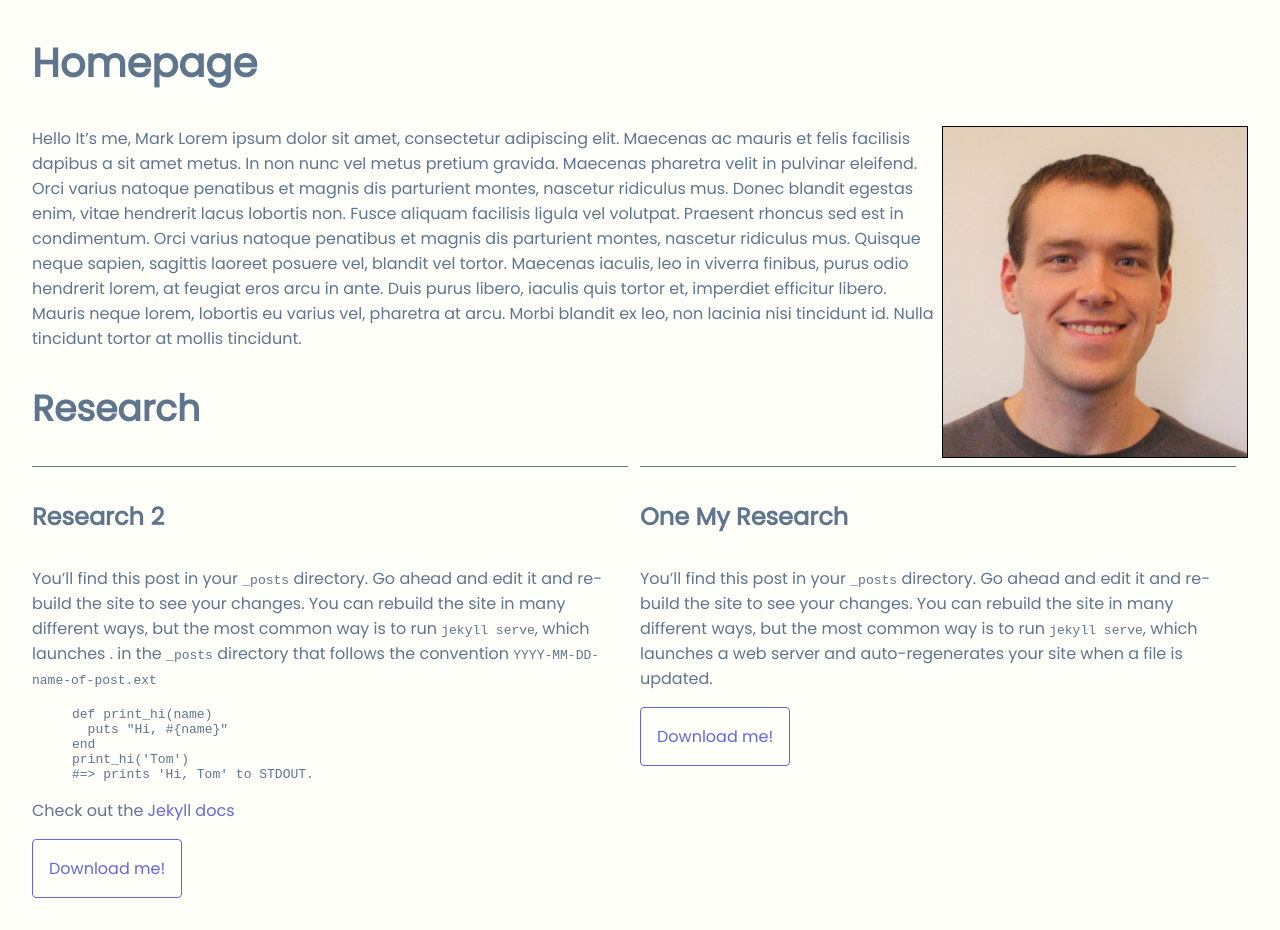
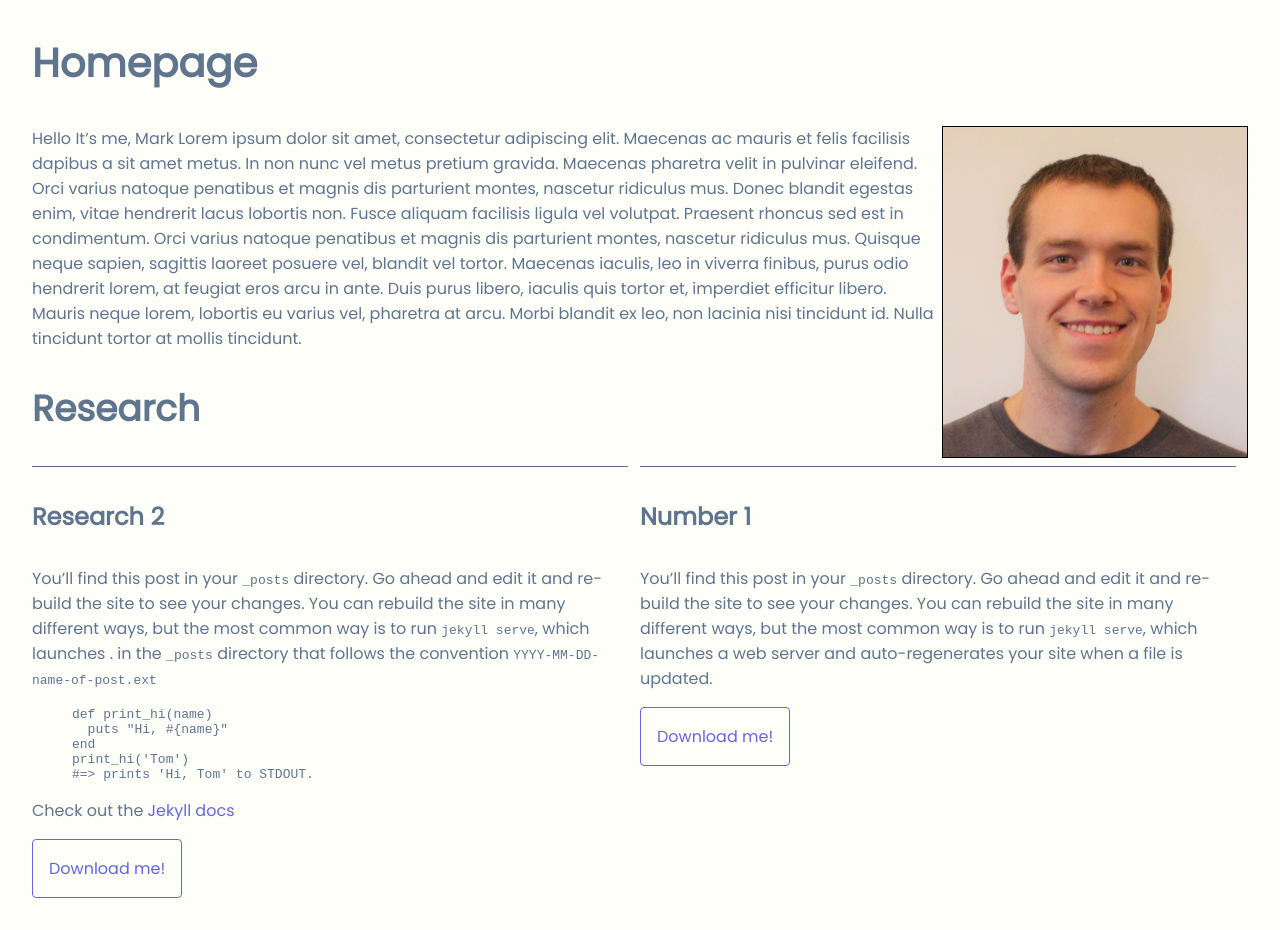
Before and after one commit to mattmotel/markmcinerney, a Jekyll site: the page built from index.md, in a window 1280 px wide. Built offline with Jekyll 4.4.1, drawn with Linux system fonts in a browser that asks for light colours.

Commit message:
Updated One

```diff
--- a/_posts/2018-08-01-one.markdown
+++ b/_posts/2018-08-01-one.markdown
@@ -1,10 +1,10 @@
 ---
-title: One My Research
-date: 2018-08-01 18:39:59 Z
+title: Number 1
+date: 2018-08-01 18:39:00 Z
 categories:
 - economics
+file: "/uploads/pdf.pdf"
 layout: post
-file: apdf.pdf
 ---
 
 You’ll find this post in your `_posts` directory. Go ahead and edit it and re-build the site to see your changes. You can rebuild the site in many different ways, but the most common way is to run `jekyll serve`, which launches a web server and auto-regenerates your site when a file is updated.
```
